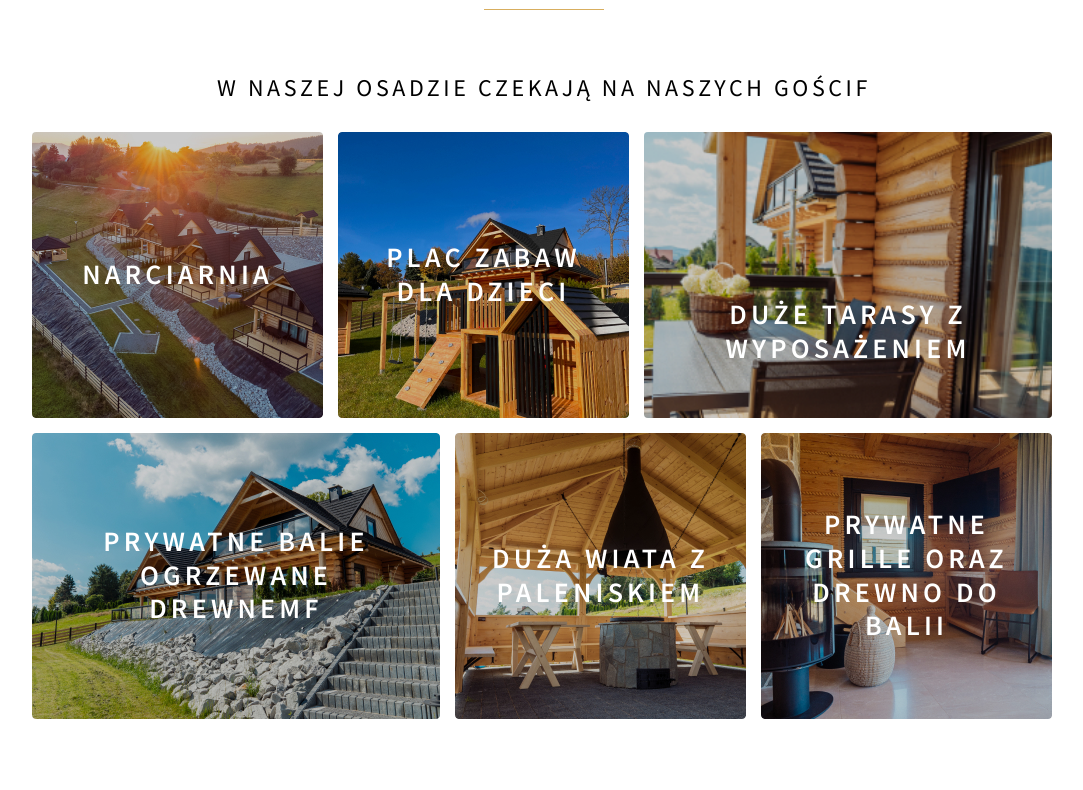
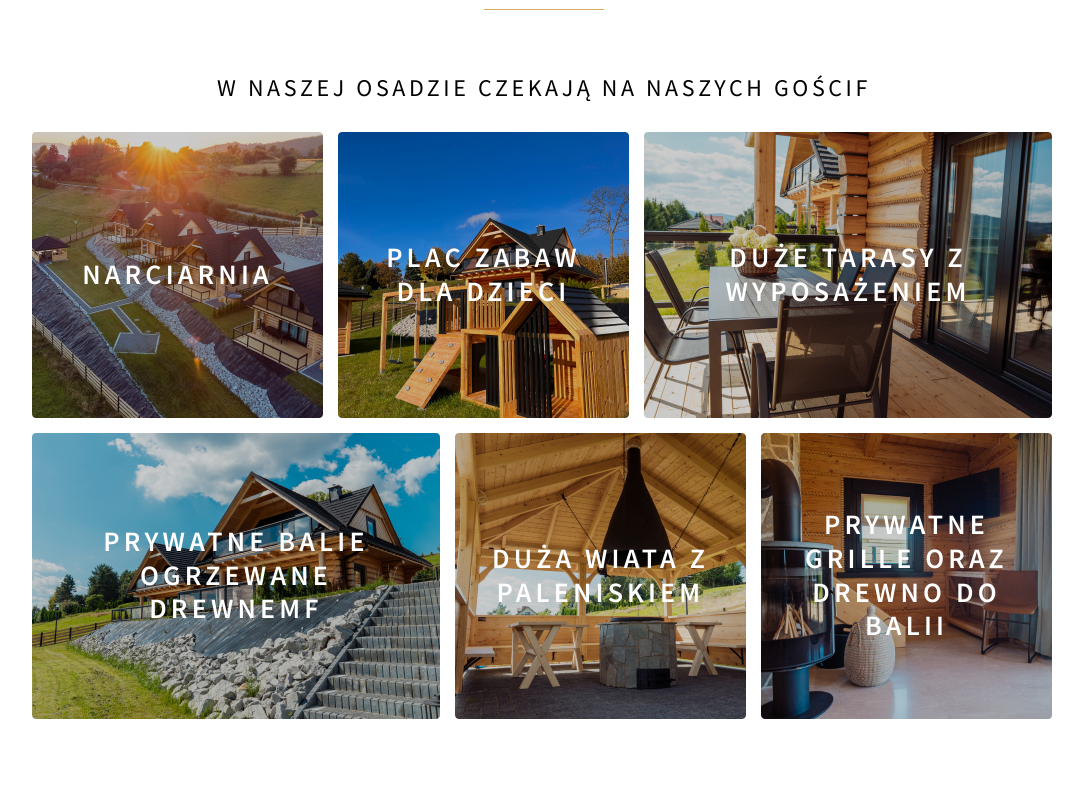
Before and after one commit to ravlikk/HolidayResort, a plain HTML site: page index.html in a window 1280 px wide. Shown: the part 2280-3070 px from the top of the page, without its empty margins (96-1179 px from the left). Drawn offline with Linux system fonts and the light colour scheme; files whose address does not match are found by name.

Commit message:
Add files via upload

```diff
--- a/css/style.css
+++ b/css/style.css
@@ -425,7 +425,7 @@ body {
     flex-basis: 408px;
 }
 
-.section-amenities__item:nth-child(6n + 3),
+.section-amenities__item:nth-child(6n + 3) .section-amenities__link,
 .section-amenities__item:nth-child(6n + 4) .section-amenities__link {
     aspect-ratio: 408 / 286;
 }
```
